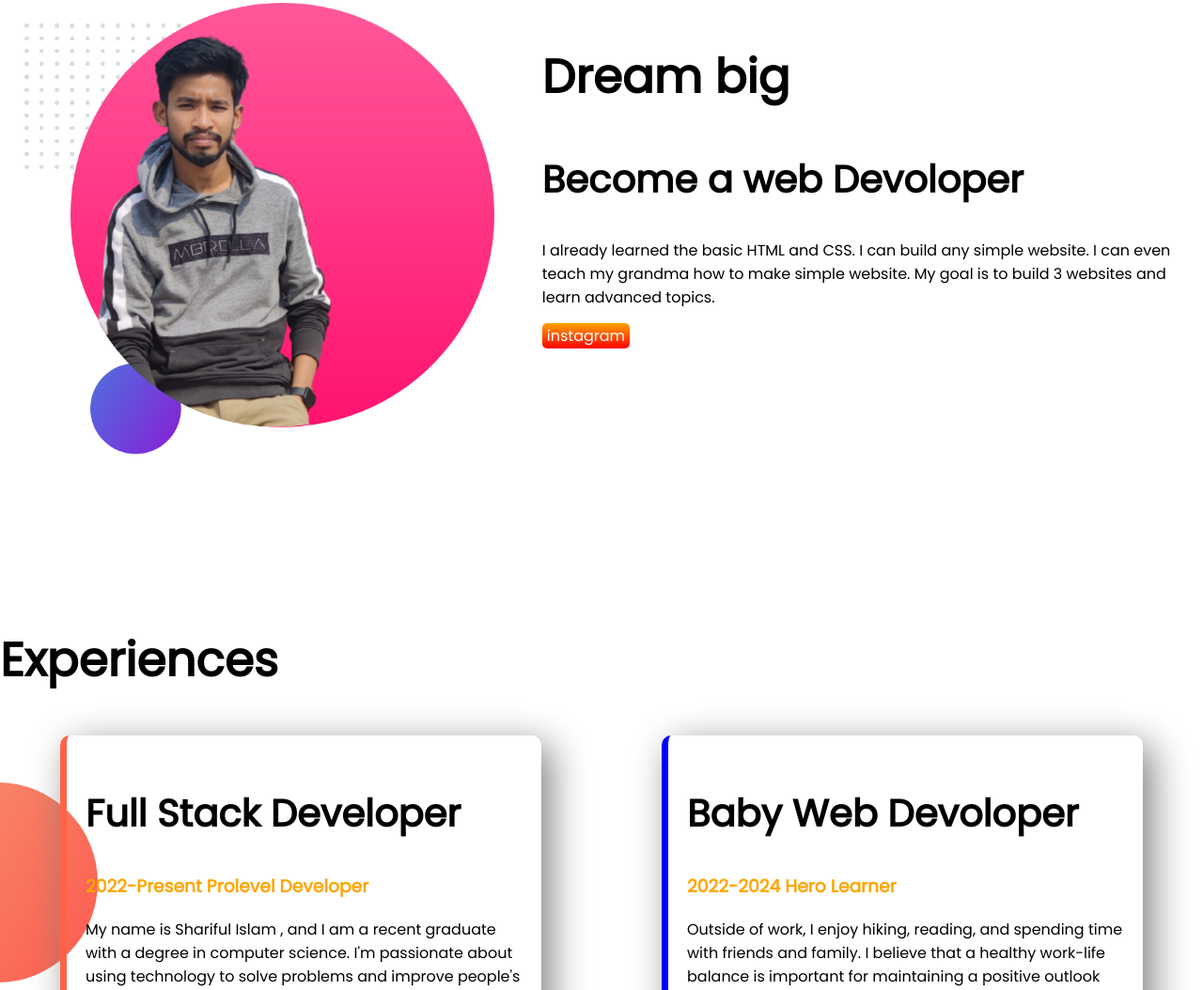
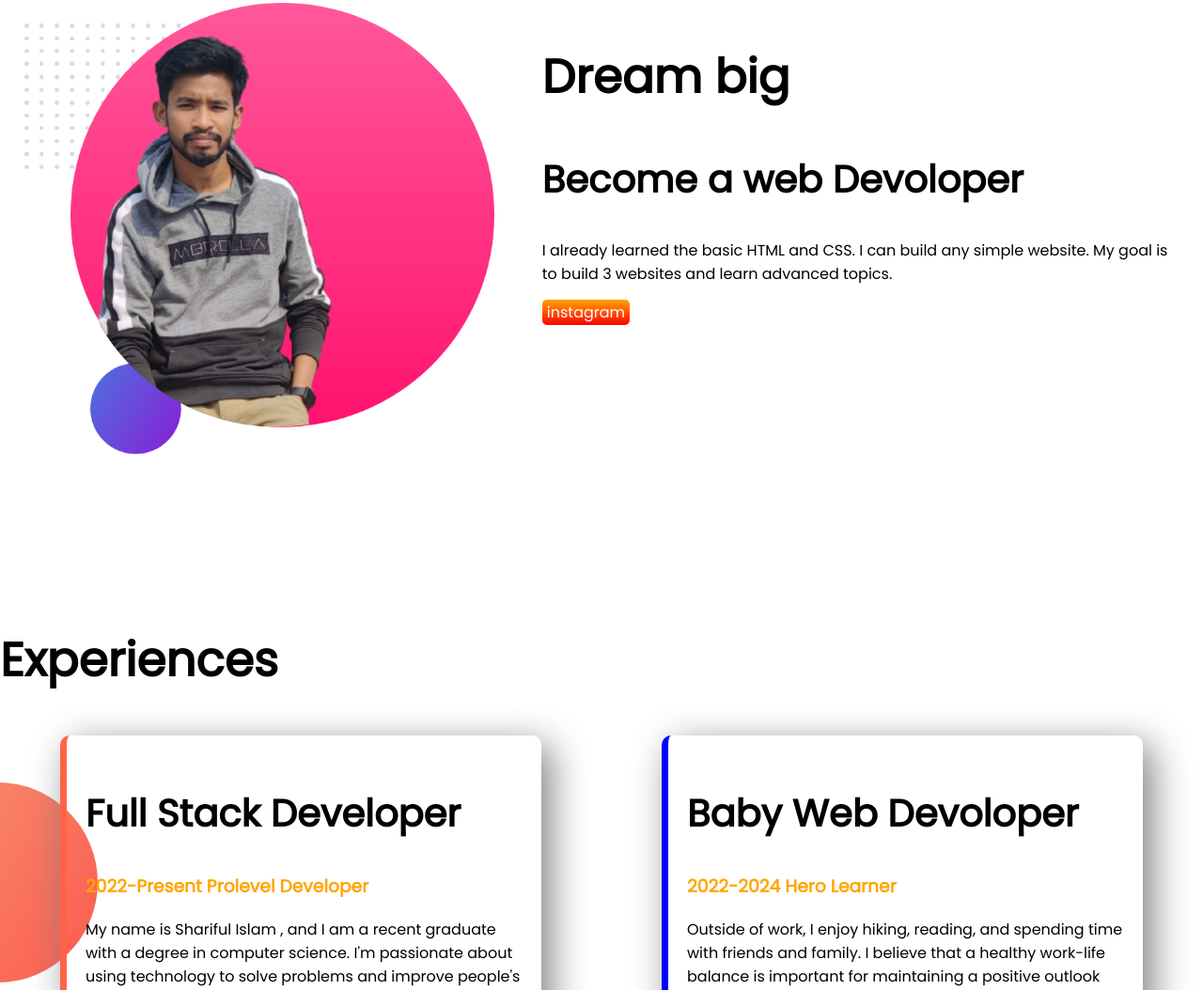
Before and after one commit to sharifulislam14/devoloper-portfolio, a plain HTML site: page index.html in a window 1280 px wide. Shown: the part 727-1781 px from the top of the page at 94% size. Drawn offline with Linux system fonts and the light colour scheme.

Commit message:
change again

```diff
--- a/index.html
+++ b/index.html
@@ -18,13 +18,13 @@
         <h3>Build Climber & Train Stoper</h3>
         <p>You might saw me jumping, climbing buildings, and stopping trains. But nobody pays me a dime for that work. That's why I am learning and mastering web development. I will not stop until I become the Web Development Hero.</p>
         <a class="link" target="_blank" href="https://www.facebook.com/profile.php?id=100051962413041">HIRE ME</a>
-
         </div>
 
        <div class="a2">
         <img src="show off/jfjdgf.png" alt="">
        </div>
     </section>
+
 
     <section class="dream-big flexible-container1">
         <div class="a2n">
@@ -33,10 +33,11 @@
         <div  class="a2n">
           <h1>Dream big</h1>
           <h2>Become a web Devoloper </h2>
-          <p>I already learned the basic HTML and CSS. I can build any simple website. I can even teach my grandma how to make simple website. My goal is to build 3 websites and learn advanced topics.</p>
+          <p>I already learned the basic HTML and CSS. I can build any simple website. My goal is to build 3 websites and learn advanced topics.</p>
           <a class="link" target="_blank" href="https://www.instagram.com/i_am_14200407/">instagram</a>
         </div>
     </section>
+
 
     <section class="experience-area">
        <h1>Experiences</h1>
```
